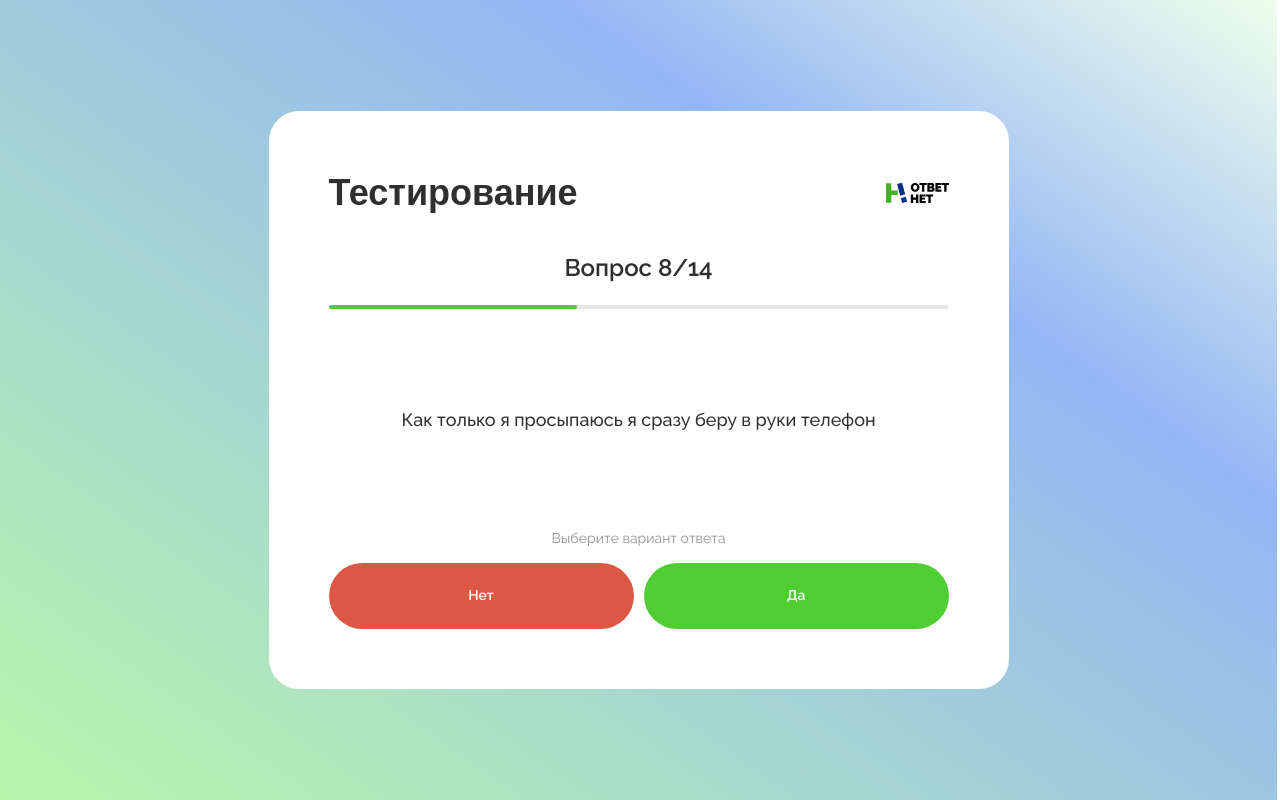
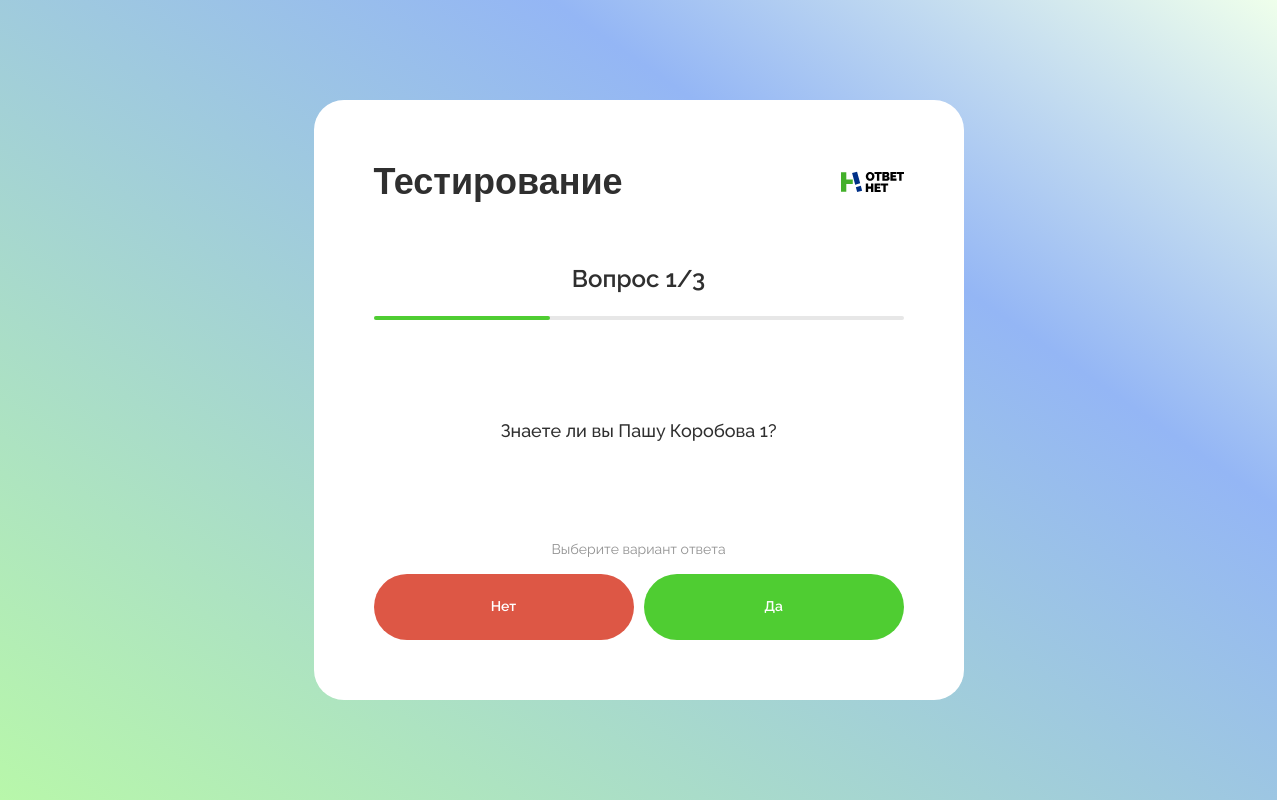
Before and after one commit to ShadowEnd77/client, a React (Vite) app: page / in a window 1280 px wide. Built offline with nearby package versions, Linux system fonts and the light colour scheme; a web font is replaced by a local one.

Commit message:
survey progress, answering the questions

```diff
--- a/src/features/survey/slices/surveySlice.ts
+++ b/src/features/survey/slices/surveySlice.ts
@@ -1,6 +1,7 @@
 import { createAsyncThunk, createSlice, PayloadAction } from '@reduxjs/toolkit'
 import { initialSurveyState } from './surveyState'
-import { GetSurveyReq, GetSurveyRes } from '../../../types/api/survey.api.typs'
+import { GetSurveyReq, GetSurveyRes } from '../../../types/api/survey.api.types'
+import { SurveyAnswer } from '../../../types/entities'
 
 export const getSurvey = createAsyncThunk(
     'survey/get',
@@ -46,6 +47,20 @@ export const surveySlice = createSlice({
     name: 'survey',
     initialState: initialSurveyState,
     reducers: {
+        answerTheQuestion: (state, action: PayloadAction<SurveyAnswer>) => {
+            state.data[state.current_question_id] = action.payload
+            const questionsLength = state.questions.items.length
+            state.answered_count += 1
+
+            if (state.answered_count == questionsLength) {
+                state.test_passed = true;
+                return;
+            }
+            if (state.answered_count < questionsLength) {
+                state.current_question_id = state.questions.items[state.answered_count].id;
+                return;
+            }
+        }
     },
     extraReducers(builder) {
         builder
@@ -59,6 +74,7 @@ export const surveySlice = createSlice({
             .addCase(getSurvey.fulfilled, (state, action: PayloadAction<GetSurveyRes>) => {
                 state.questions.items = action.payload.questions
                 state.available_answers = action.payload.answers
+                state.current_question_id = action.payload.questions[0].id
                 state.questions.statuses = {
                     loading: true,
                     success: false,
@@ -76,7 +92,7 @@ export const surveySlice = createSlice({
 })
 
 export const {
-
+    answerTheQuestion
 } = surveySlice.actions
 
 export const surveyReducer = surveySlice.reducer
--- a/src/features/survey/slices/surveyState.ts
+++ b/src/features/survey/slices/surveyState.ts
@@ -1,4 +1,4 @@
-import { SendSurveyReq } from "../../../types/api/survey.api.typs"
+import { SendSurveyReq } from "../../../types/api/survey.api.types"
 import { ResponseStatus } from "../../../types/common/utilitarian.types"
 import { SurveyAnswers, SurveyQuestion } from "../../../types/entities"
 
@@ -10,11 +10,16 @@ type SurveySliceState = {
     }
     data: SendSurveyReq;
     current_question_id: number
+    answered_count: number
+    test_passed: boolean
 }
 
 
 export const initialSurveyState: SurveySliceState = {
-    available_answers: {},
+    available_answers: {
+        0: "",
+        1: ""
+    },
     questions: {
         items: [],
         statuses: {
@@ -24,5 +29,7 @@ export const initialSurveyState: SurveySliceState = {
         }
     },
     data: {},
-    current_question_id: 0
+    current_question_id: 0,
+    answered_count: 0,
+    test_passed: false
 }
--- a/src/features/user/ui/screens/SurveyScreen/index.tsx
+++ b/src/features/user/ui/screens/SurveyScreen/index.tsx
@@ -2,38 +2,86 @@ import styles from './surveyScreen.module.scss'
 import { logoIcon } from '../../../../../ui/icons'
 import { WhiteContainer } from '../../../../../ui/components/containers/WhiteContainer'
 import { Button } from '../../../../../ui/components/buttons/Button'
+import { useAppDispatch, useAppSelector } from '../../../../../store/hooks'
+import { useEffect } from 'react'
+import { answerTheQuestion, getSurvey } from '../../../../survey/slices/surveySlice'
+import { SurveyAnswer } from '../../../../../types/entities'
 
 export const SurveyScreen = () => {
+    const dispatch = useAppDispatch()
+
+    const {
+        data,
+        test_passed,
+        questions,
+        current_question_id,
+        available_answers,
+        answered_count
+    } = useAppSelector(state => state.survey)
+
+    const currentQuestion = questions.items.find(item => item.id == current_question_id)
+
+    const onAnswer = (answer: SurveyAnswer) => {
+        dispatch(answerTheQuestion(answer))
+    }
+
+    const getAnsweredProgress = () => {
+        if (test_passed) {
+            return questions.items.length
+        }
+        return answered_count + 1
+    }
+
+    useEffect(() => {
+        dispatch(getSurvey(null))
+    }, [])
+
     return (
         <WhiteContainer className={styles.section}>
             <header className={styles.header}>
                 <h1 className={`${styles.title}`}>Тестирование</h1>
                 <img src={logoIcon} height={20} width={63} alt="Логотип" />
             </header>
-            <section className={styles.survey}>
+
+            <div className={styles.survey}>
+                {
+                    test_passed ?
+                        <div className={styles.surveyPassed}>
+                            <h2 className={styles.surveyTitle}>Спасибо тебе <br /> за пройденный опрос!</h2>
+                            <div className={styles.buttons}>
+                                <Button classNames={{ button: `${styles.surveyButton}` }} onClick={() => onAnswer(1)}>
+                                    Отправить ответы
+                                </Button>
+                            </div>
+
+                        </div>
+
+                        : <>
                             <header className={styles.surveyHeader}>
-                    <h2 className={styles.surveyTitle}>Вопрос 8/14</h2>
+                                <h2 className={styles.surveyTitle}>Вопрос {getAnsweredProgress()}/{questions.items.length}</h2>
                                 <div className={`surveyProgressWrapper ${styles.progressBar}`}>
-                        <div style={{ width: "40%" }} className={`surveyProgress ${styles.line}`}></div>
+                                    <div
+                                        style={{ width: `${getAnsweredProgress() / questions.items.length * 100}%` }}
+                                        className={`surveyProgress ${styles.line}`} />
                                 </div>
                             </header>
                             <div className={styles.surveyDescription}>
-                    <p>
-                        Как только я просыпаюсь я сразу беру в руки телефон
-                    </p>
+                                <p>{currentQuestion?.text}</p>
                             </div>
                             <div className={styles.surveyControls}>
                                 <span className={styles.suggestion}>Выберите вариант ответа</span>
                                 <div className={styles.buttons}>
-                        <Button classNames={{ button: styles.buttonNo }}>
-                            Нет
+                                    <Button onClick={() => onAnswer(0)} classNames={{ button: `${styles.buttonNo} ${styles.surveyButton}` }}>
+                                        {available_answers[0]}
                                     </Button>
-                        <Button>
-                            Да
+                                    <Button classNames={{ button: `${styles.surveyButton}` }} onClick={() => onAnswer(1)}>
+                                        {available_answers[1]}
                                     </Button>
                                 </div>
                             </div>
-            </section>
+                        </>
+                }
+            </div>
         </WhiteContainer>
     )
 }
--- a/src/features/user/ui/screens/SurveyScreen/surveyScreen.module.scss
+++ b/src/features/user/ui/screens/SurveyScreen/surveyScreen.module.scss
@@ -1,5 +1,8 @@
 .section {
-    max-width: 740px;
+    max-width: 650px;
+    min-height: 600px;
+    display: flex;
+    flex-direction: column;
 
     .header {
         display: flex;
@@ -9,15 +12,24 @@
         margin-bottom: 40px;
     }
     .survey {
+        flex-grow: 1;
         display: flex;
         flex-direction: column;
         row-gap: 30px;
+        justify-content: flex-end;
+        --surveyButtonHeight: 66px;
 
-        .surveyHeader {
-            .surveyTitle {
-                text-align: center;
-                font-weight: 600;
-            }
+        .surveyPassed {
+            justify-self: flex-end;
+            text-align: center;
+            display: flex;
+            flex-grow: 0.6;
+            flex-direction: column;
+            justify-content: space-between;
+        }
+        .surveyTitle {
+            text-align: center;
+            font-weight: 600;
         }
         .surveyDescription {
             @include flex-center;
@@ -32,6 +44,9 @@
             font-weight: 500;
             font-size: 18px;
         }
+        .surveyButton {
+            height: var(--surveyButtonHeight);
+        }
         .surveyControls {
             .suggestion {
                 color: var(--c-gray-dark);
@@ -41,17 +56,12 @@
                 margin-bottom: 1em;
             }
             .buttons {
-                --surveyButtonHeight: 66px;
                 display: flex;
                 gap: 10px;
                 justify-content: space-between;
 
                 .buttonNo {
                     background-color: var(--c-red);
-                }
-
-                button {
-                    height: var(--surveyButtonHeight);
                 }
             }
         }
```
Also changed, not shown: src/types/api/survey.api.types.ts (renamed from src/types/api/survey.api.typs.ts). Lines whose indentation alone changed are shown as unchanged.
